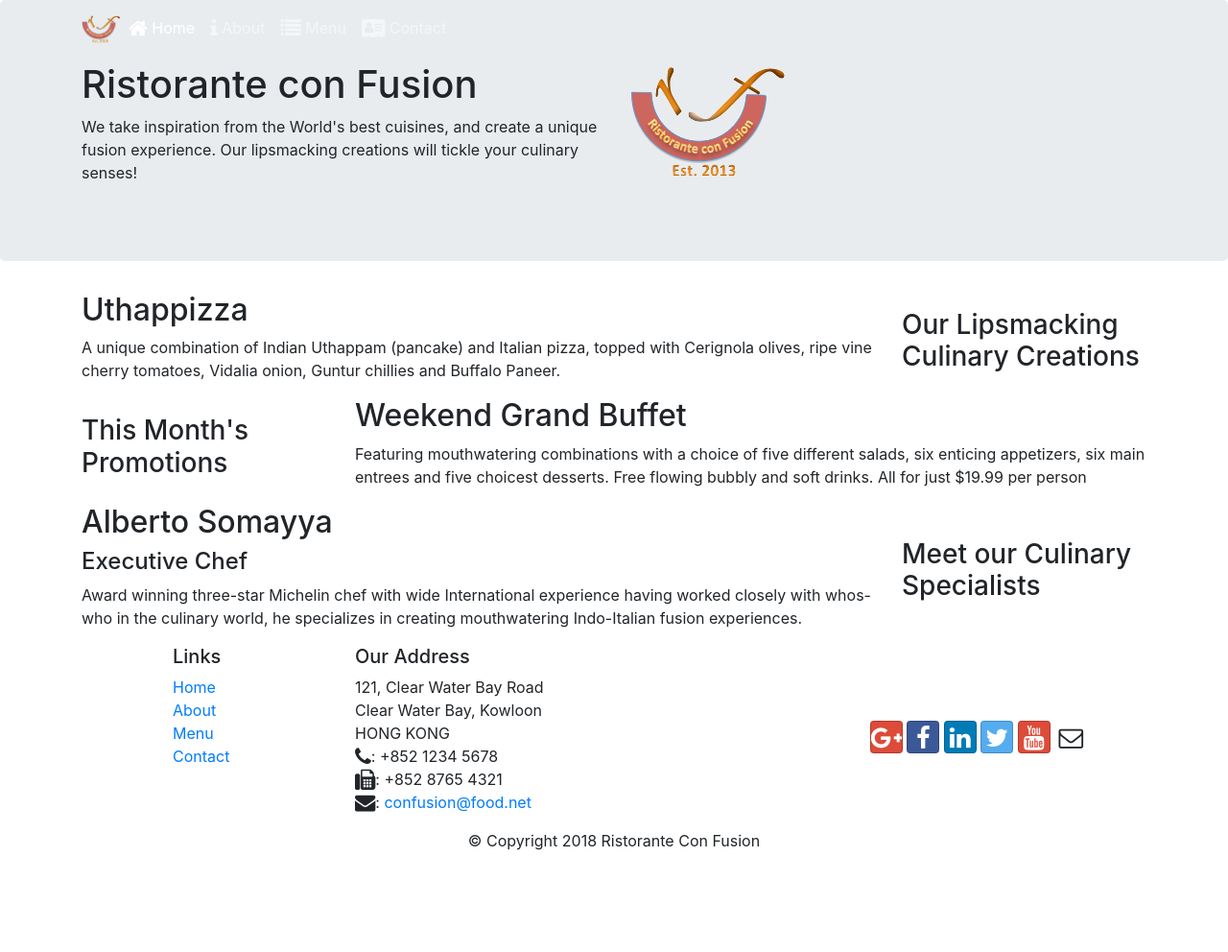
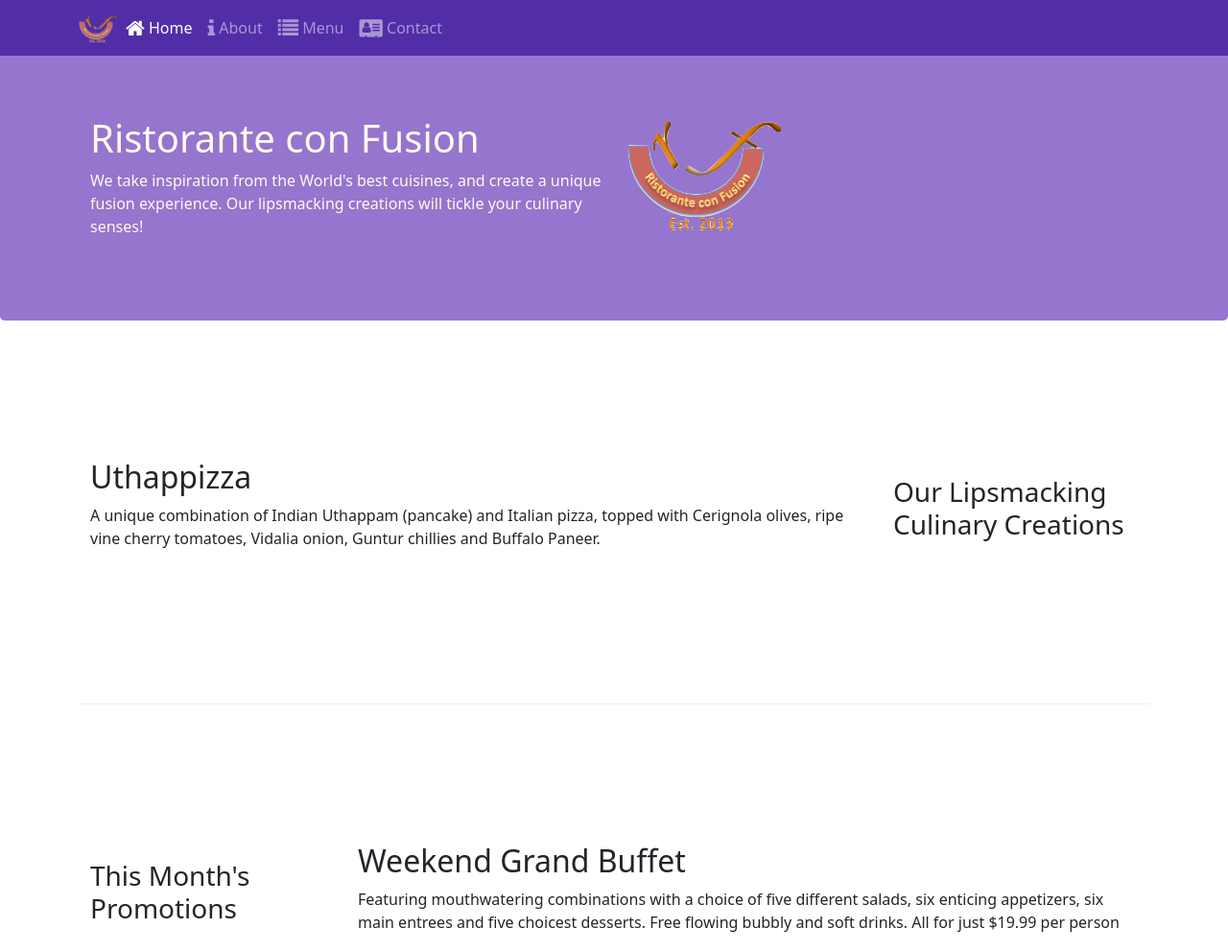
Before and after one commit to xbase01/conFusion, a website: page index.html in a window 1280 px wide. Shown: the top 992 px of the page at 96% size. Before the commit the page ends 904 px from the top, so only its background shows below. Drawn offline with nearby package versions, Linux system fonts and the light colour scheme.

Commit message:
fixing rendering error

```diff
--- a/index.html
+++ b/index.html
@@ -14,8 +14,15 @@
     <link rel="stylesheet" href="node_modules/font-awesome/css/font-awesome.min.css">
     <link rel="stylesheet" href="node_modules/bootstrap-social/bootstrap-social.css">
 
+    <!-- Bootstrap CSS -->
+<link rel="stylesheet" href="https://cdn.jsdelivr.net/npm/bootstrap@5.5.0/dist/css/bootstrap.min.css">
+
+<!-- Bootstrap JavaScript (Popper.js and Bootstrap JS) -->
+<script src="https://cdn.jsdelivr.net/npm/bootstrap@5.5.0/dist/js/bootstrap.bundle.min.js"></script>
+
+
     <!-- Customize CSS -->
-   <!-- <link rel="stylesheet" href="css/styles.css"> -->
+    <link rel="stylesheet" href="css/styles.css">
 
     <title>Ristorante Con Fusion</title>
 </head>
```
